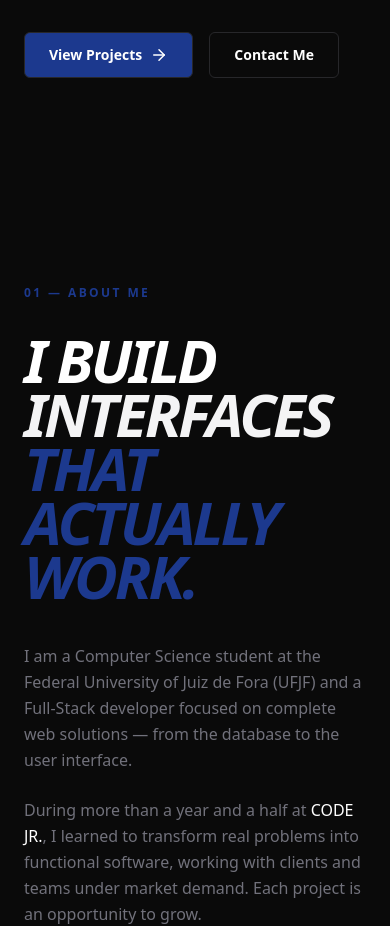
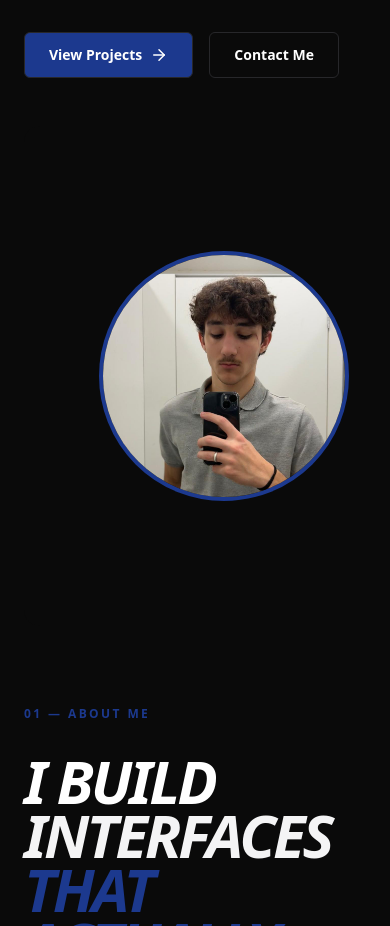
Before and after one commit to rvenzi/portfolio, a Next.js app: page / in a window 390 px wide. Shown: the part 780-1706 px from the top of the page. Built offline with nearby package versions, Linux system fonts and the light colour scheme.

Commit message:
Remove unnecessary 'hidden' class from hero section for improved layout on large screens

```diff
--- a/components/hero/index.tsx
+++ b/components/hero/index.tsx
@@ -39,7 +39,7 @@
           </div>
         </div>
 
-        <div className="hidden lg:flex justify-end">
+        <div className="lg:flex justify-end">
           <div className="w-[400px] h-[500px] bg-[#0a0a0a] rounded-2xl relative flex flex-col items-center justify-center group overflow-hidden">
             <Image
               src="/foto-perfil-portfolio.jpeg"
```
